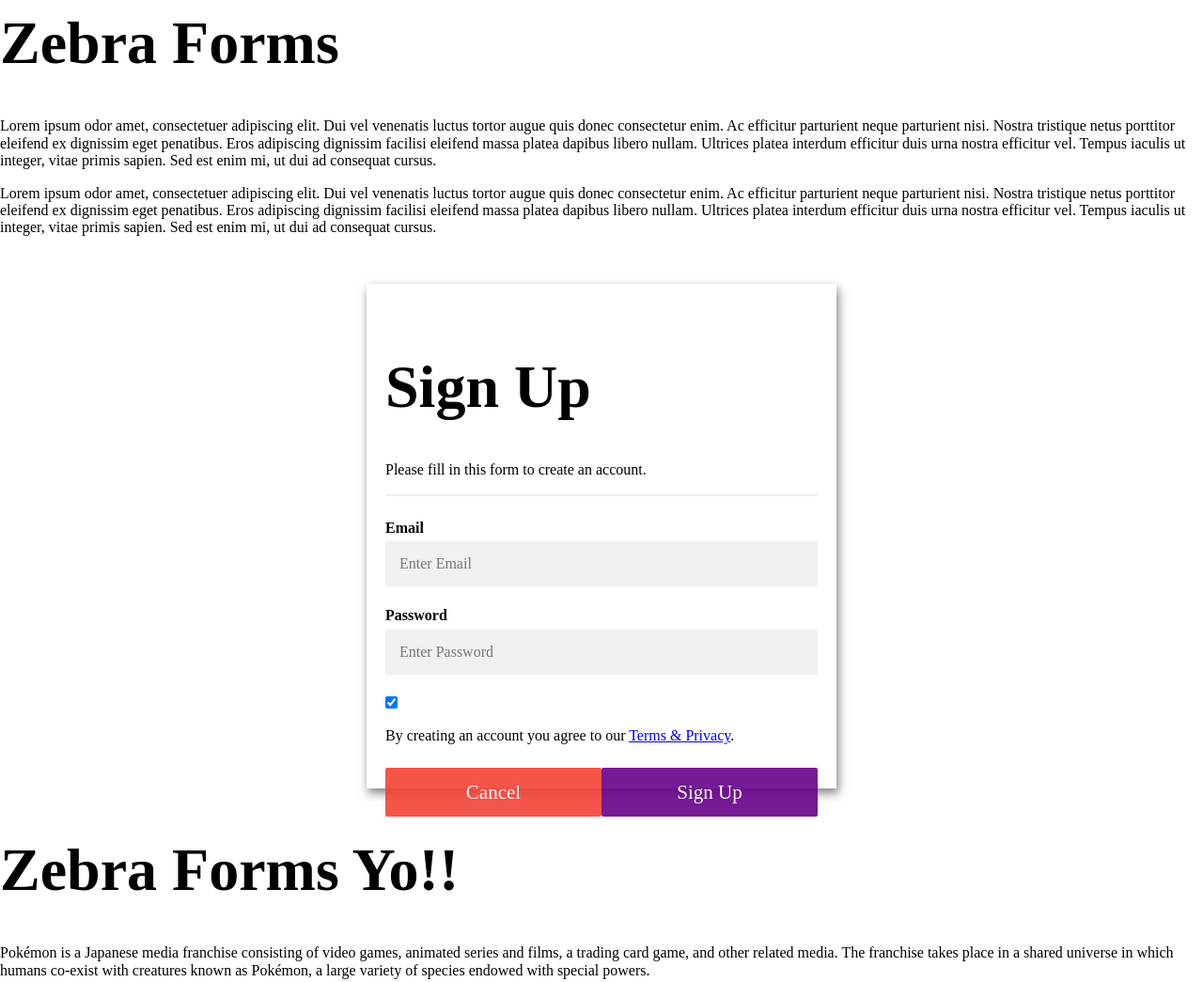
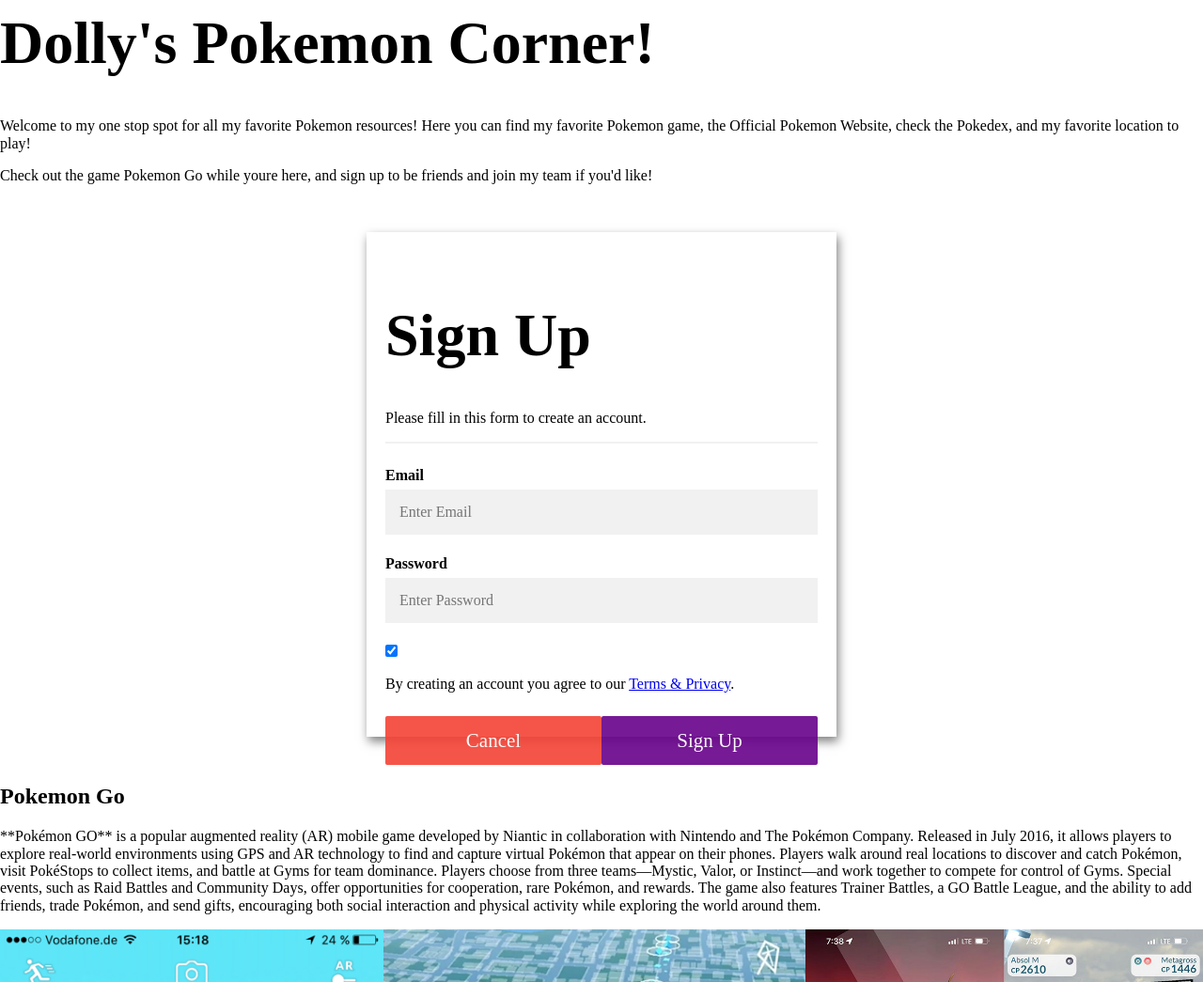
Before and after one commit to DollyHalo/holly-newrepo-project2-pokemongo, a plain HTML site: page index.html in a window 1280 px wide. Shown: the part 160-1205 px from the top of the page at 94% size. Drawn offline with Linux system fonts and the light colour scheme.

Commit message:
changed headers an ddescription

```diff
--- a/index.html
+++ b/index.html
@@ -50,9 +50,9 @@
           </div>
 </header>
 <main class=""zebra-forms-main>
-    <h1>Zebra Forms</h1>
-    <p>Lorem ipsum odor amet, consectetuer adipiscing elit. Dui vel venenatis luctus tortor augue quis donec consectetur enim. Ac efficitur parturient neque parturient nisi. Nostra tristique netus porttitor eleifend ex dignissim eget penatibus. Eros adipiscing dignissim facilisi eleifend massa platea dapibus libero nullam. Ultrices platea interdum efficitur duis urna nostra efficitur vel. Tempus iaculis ut integer, vitae primis sapien. Sed est enim mi, ut dui ad consequat cursus.</p>
-    <p>Lorem ipsum odor amet, consectetuer adipiscing elit. Dui vel venenatis luctus tortor augue quis donec consectetur enim. Ac efficitur parturient neque parturient nisi. Nostra tristique netus porttitor eleifend ex dignissim eget penatibus. Eros adipiscing dignissim facilisi eleifend massa platea dapibus libero nullam. Ultrices platea interdum efficitur duis urna nostra efficitur vel. Tempus iaculis ut integer, vitae primis sapien. Sed est enim mi, ut dui ad consequat cursus.</p>
+    <h1>Dolly's Pokemon Corner!</h1>
+    <p>Welcome to my one stop spot for all my favorite Pokemon resources! Here you can find my favorite Pokemon game, the Official Pokemon Website, check the Pokedex, and my favorite location to play!</p>
+    <p>Check out the game Pokemon Go while youre here, and sign up to be friends and join my team if you'd like!</p>
 
 
 <form action="thankyou.html" >
@@ -96,16 +96,15 @@
     <meta name="viewport"
           content="width=device-width, initial-scale=1.0">
     <title>
-        Zebra forms!!
+        Dolly's Pokemon Corner!
     </title>
 
 
 </head>
 
 <body>
-    <h1>Zebra Forms Yo!!</h1>
-    <p>Pokémon is a Japanese media franchise consisting of video games, animated series and films, a trading card game, and other related media. The franchise takes place in a shared universe in which humans co-exist with creatures known as Pokémon, a large variety of species endowed with special powers.
-    </p>
+    <h2>Pokemon Go</h2>
+    <p>**Pokémon GO** is a popular augmented reality (AR) mobile game developed by Niantic in collaboration with Nintendo and The Pokémon Company. Released in July 2016, it allows players to explore real-world environments using GPS and AR technology to find and capture virtual Pokémon that appear on their phones. Players walk around real locations to discover and catch Pokémon, visit PokéStops to collect items, and battle at Gyms for team dominance. Players choose from three teams—Mystic, Valor, or Instinct—and work together to compete for control of Gyms. Special events, such as Raid Battles and Community Days, offer opportunities for cooperation, rare Pokémon, and rewards. The game also features Trainer Battles, a GO Battle League, and the ability to add friends, trade Pokémon, and send gifts, encouraging both social interaction and physical activity while exploring the world around them.</p>
 <main class="zebra-forms-main">
     <div class="zebra-forms-items">
         <div class="zebra-form-item">
```
